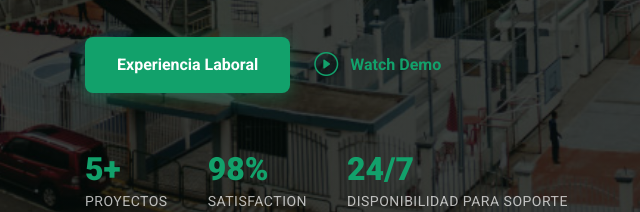
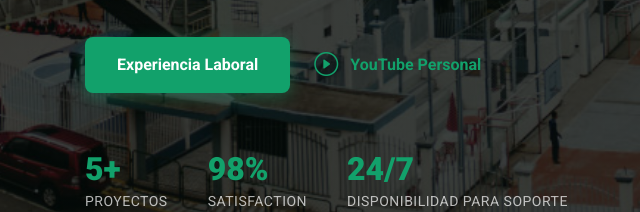
Before and after one commit to Dzhon251/Tarea1WebPersonal, a plain HTML site: page index.html in a window 1280 px wide. Shown: the part 588-800 px from the top of the page, 0-640 px from the left. Drawn offline with Linux system fonts and the light colour scheme.

Commit message:
cambiosHref

```diff
--- a/index.html
+++ b/index.html
@@ -102,9 +102,9 @@
                 como operador de sistemas y desarrollador de software.</p>
               <div class="hero-actions">
                 <a href="#services" class="btn-primary">Experiencia Laboral</a>
-                <a href="https://www.youtube.com/watch?v=Y7f98aduVJ8" class="btn-secondary glightbox">
+                <a href="https://www.youtube.com/@jhonnmiranda9359" class="btn-secondary glightbox">
                   <i class="bi bi-play-circle"></i>
-                  <span>Watch Demo</span>
+                  <span>YouTube Personal</span>
                 </a>
               </div>
               <div class="hero-stats">
```
